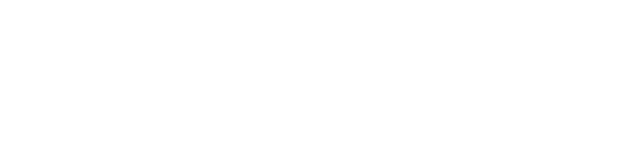
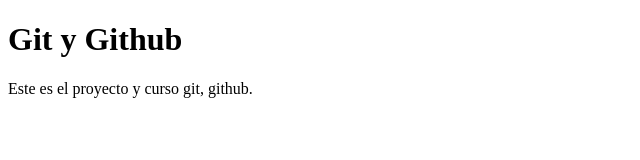
Before and after one commit to auracristina08/git-practice, a plain HTML site: page Proyecto git/index.html in a window 1280 px wide. Shown: the whole page, without its empty margins (0-640 px from the left). Drawn offline with Linux system fonts and the light colour scheme.

Commit message:
Agregado título y párrafo

```diff
--- a/Proyecto git/index.html
+++ b/Proyecto git/index.html
@@ -3,9 +3,11 @@
 <head>
     <meta charset="UTF-8">
     <meta name="viewport" content="width=device-width, initial-scale=1.0">
-    <title>Document</title>
+    <title>Proyecto git</title>
 </head>
 <body>
+    <h1>Git y Github</h1>
 
+    <p>Este es el proyecto y curso git, github.</p>
 </body>
 </html>
```
Also changed, not shown: Proyecto git/css/styles.css (added), Proyecto git/js/javascript.js (added).
